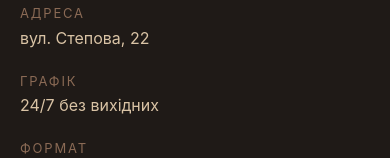
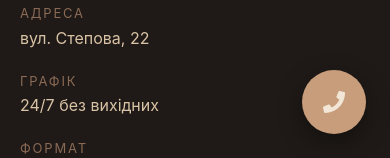
Before and after one commit to 4fek7ka/Momento-mori, a Next.js app: page / in a window 390 px wide. Shown: the part 686-844 px from the top of the page. Built offline with nearby package versions, Linux system fonts and the light colour scheme.

Commit message:
feat(ui): add floating phone call button to layout

```diff
--- a/app/page.tsx
+++ b/app/page.tsx
@@ -6,9 +6,11 @@ import CondolenceSection from "@/components/sections/CondolenceSection";
 import AboutSection from "@/components/sections/AboutSection";
 import ServicesPreviewSection from "@/components/sections/ServicesPreviewSection";
 import Footer from "@/components/layout/Footer";
+import PhoneFloatingButton from "@/components/layout/PhoneFloatingButton";
 
 export default function Home() {
   return (
+    <>
       <main>
         <Header />
         <HeroSection />
@@ -19,5 +21,8 @@ export default function Home() {
         <ServicesPreviewSection />
         <Footer />
       </main>
+
+      <PhoneFloatingButton />
+    </>
   );
 }
--- /dev/null
+++ b/components/layout/PhoneFloatingButton.tsx
@@ -0,0 +1,14 @@
+"use client";
+
+import { FaPhone } from "react-icons/fa";
+
+export default function PhoneFloatingButton() {
+  return (
+    <a
+      href="tel:+380XXXXXXXXX" // вставь свой номер
+      className="fixed bottom-6 right-6 z-50 flex h-[64px] w-[64px] items-center justify-center rounded-full bg-[var(--accent)] text-[var(--bg-main)] shadow-[0_8px_25px_rgba(0,0,0,0.4)] transition hover:scale-105 hover:brightness-95"
+    >
+      <FaPhone size={22} />
+    </a>
+  );
+}
```
Lines whose indentation alone changed are shown as unchanged.
